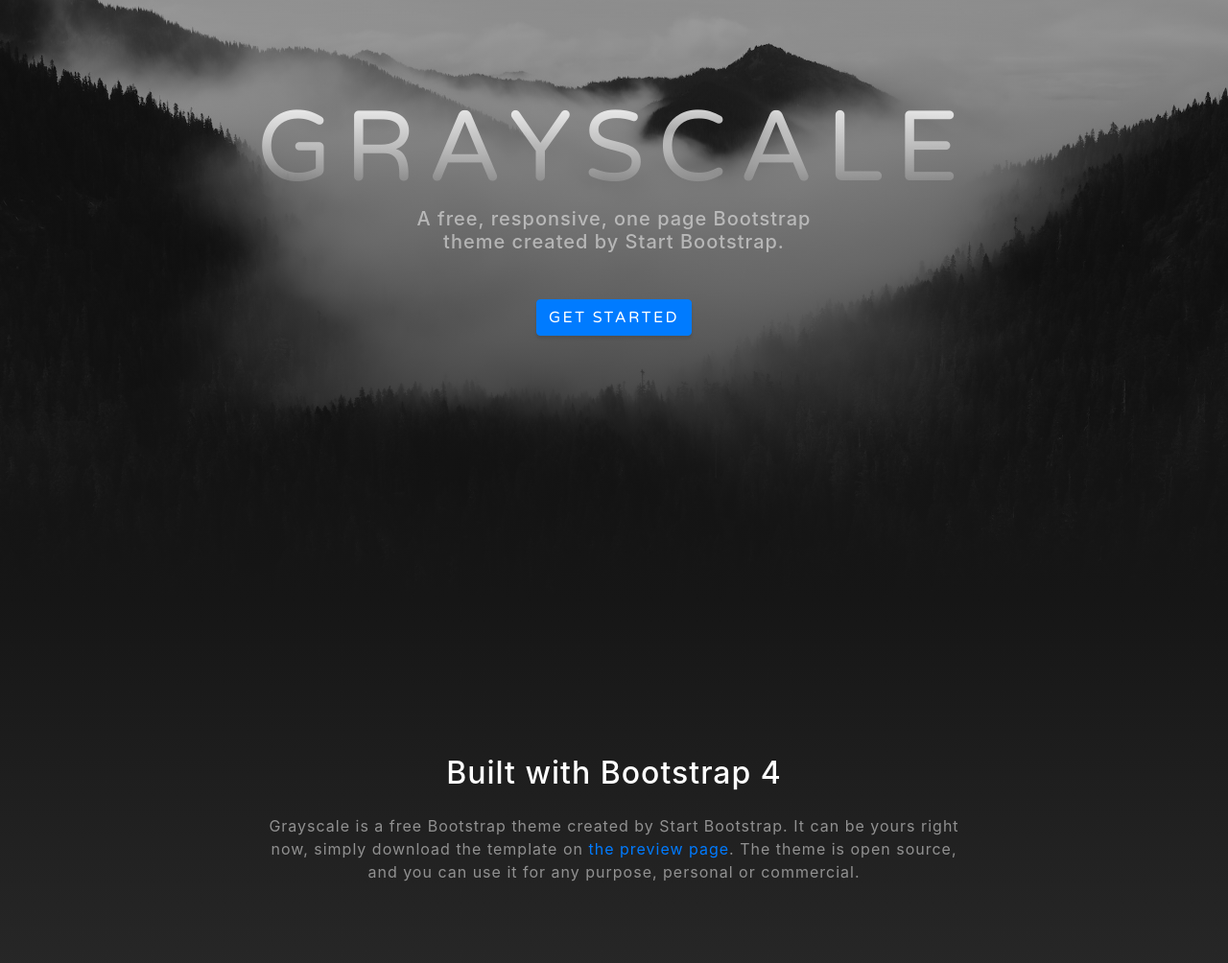
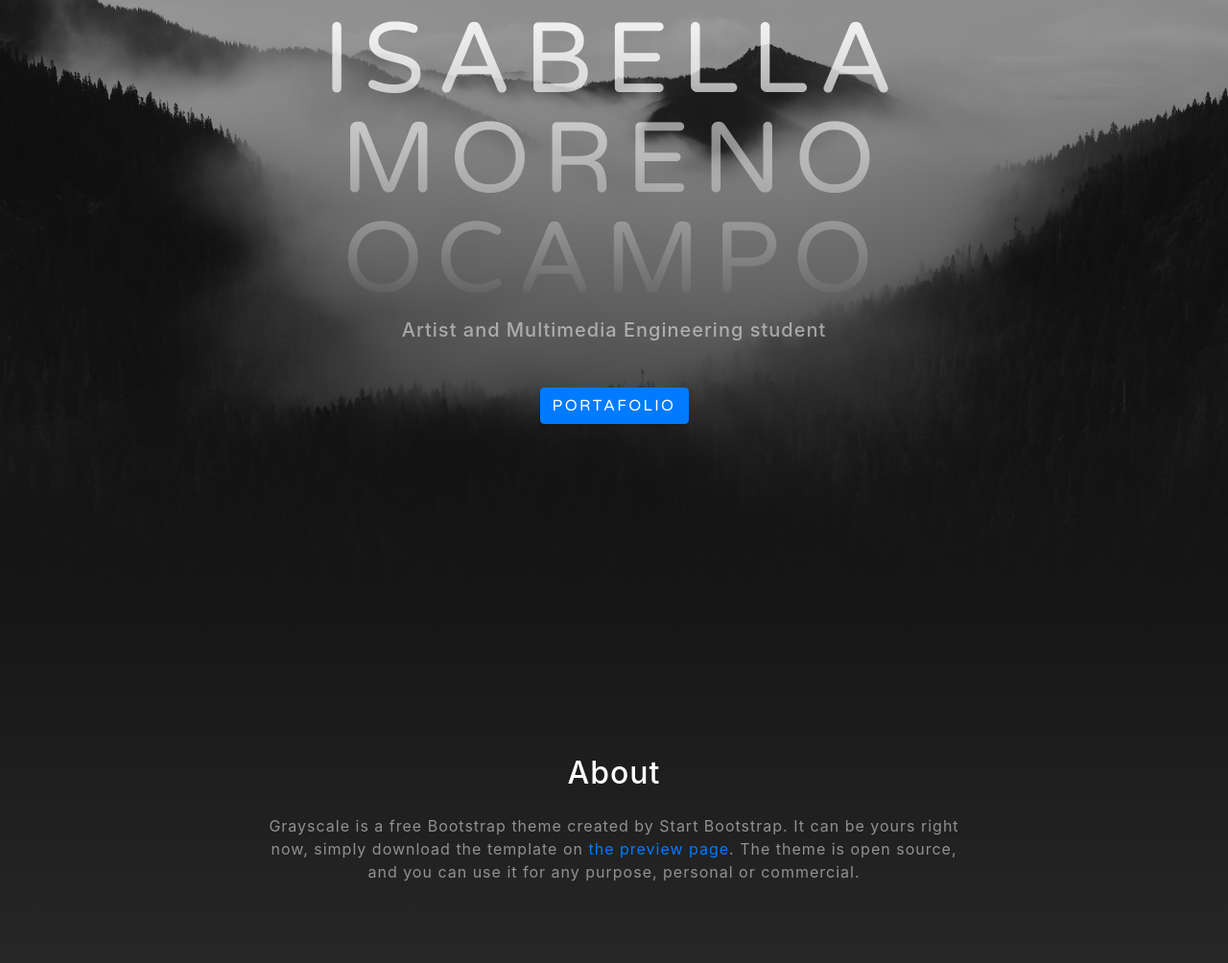
Before and after one commit to isamoreo/isamoreo.github.io, a website with bundled scripts: page index.html in a window 1280 px wide. Shown: the part 173-1177 px from the top of the page at 96% size. Built offline with nearby package versions, Linux system fonts and the light colour scheme.

Commit message:
Cambio de texto en la página

```diff
--- a/index.html
+++ b/index.html
@@ -53,9 +53,9 @@
   <header class="masthead">
     <div class="container d-flex h-100 align-items-center">
       <div class="mx-auto text-center">
-        <h1 class="mx-auto my-0 text-uppercase">Grayscale</h1>
-        <h2 class="text-white-50 mx-auto mt-2 mb-5">A free, responsive, one page Bootstrap theme created by Start Bootstrap.</h2>
-        <a href="#about" class="btn btn-primary js-scroll-trigger">Get Started</a>
+        <h1 class="mx-auto my-0 text-uppercase">Isabella Moreno Ocampo</h1>
+        <h2 class="text-white-50 mx-auto mt-2 mb-5">Artist and Multimedia Engineering student</h2>
+        <a href="#about" class="btn btn-primary js-scroll-trigger">PORTAFOLIO</a>
       </div>
     </div>
   </header>
@@ -65,7 +65,7 @@
     <div class="container">
       <div class="row">
         <div class="col-lg-8 mx-auto">
-          <h2 class="text-white mb-4">Built with Bootstrap 4</h2>
+          <h2 class="text-white mb-4">About</h2>
           <p class="text-white-50">Grayscale is a free Bootstrap theme created by Start Bootstrap. It can be yours right now, simply download the template on
             <a href="http://startbootstrap.com/template-overviews/grayscale/">the preview page</a>. The theme is open source, and you can use it for any purpose, personal or commercial.</p>
         </div>
```
